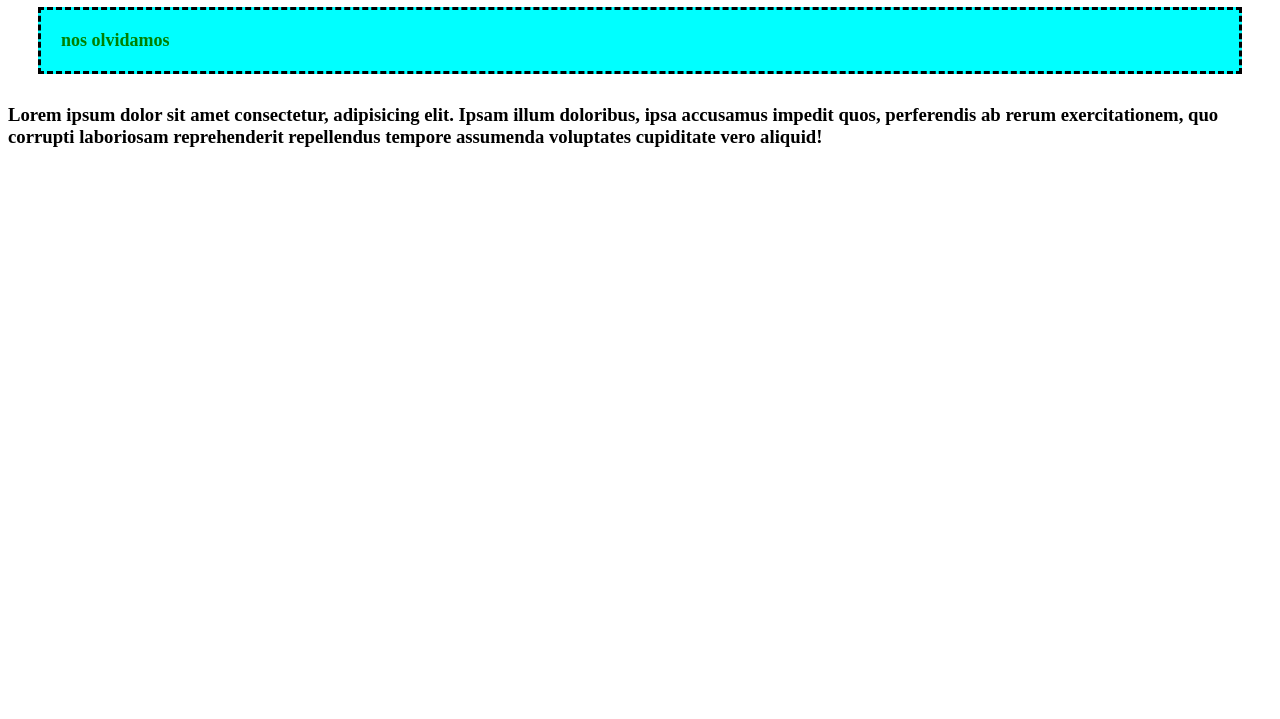
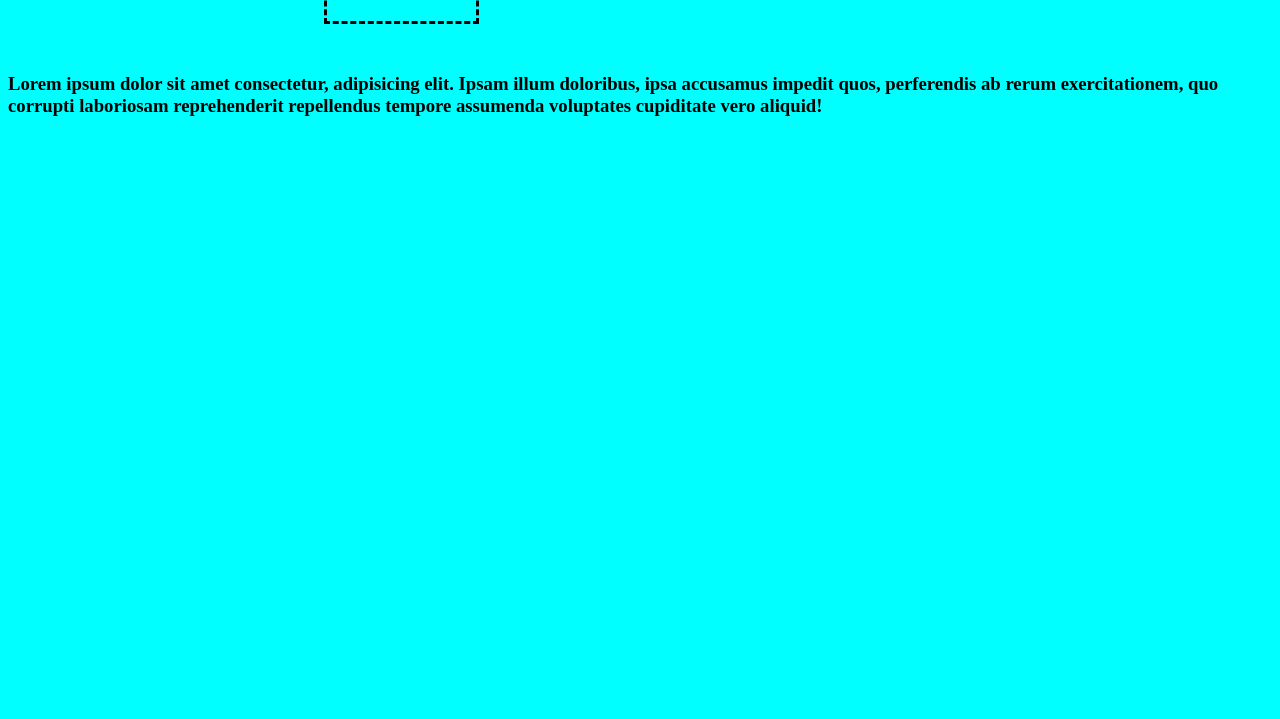
Before and after one commit to ceagabe/ClaseGIT, a plain HTML site: page index.html in a window 1280 px wide. Shown: the part 81-800 px from the top of the page. Drawn offline with Linux system fonts and the light colour scheme.

Commit message:
sexta copia

```diff
--- a/css/estilo.css
+++ b/css/estilo.css
@@ -9,3 +9,11 @@ padding: 20px;
 margin: 30px;
 
 }
+
+.contenedor {
+display: flex;
+flex-direction: row;
+flex-wrap: wrap;
+background-color: aqua;
+
+}
--- a/index.html
+++ b/index.html
@@ -6,7 +6,7 @@
     <link rel="stylesheet" href="./css/estilo.css">
     <title>Clase Git</title>
 </head>
-<body>
+<body class="contenedor">
     <h1>
         Clase GIT/ GITHUB
     </h1>
```
